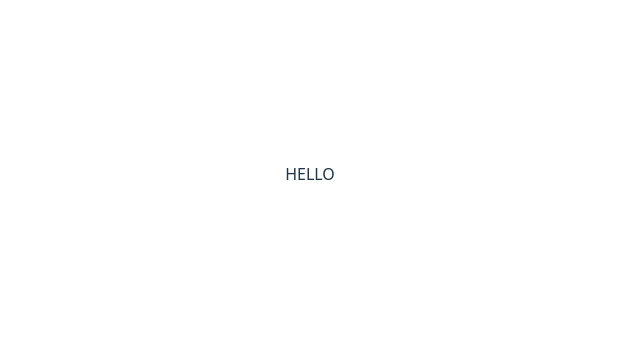
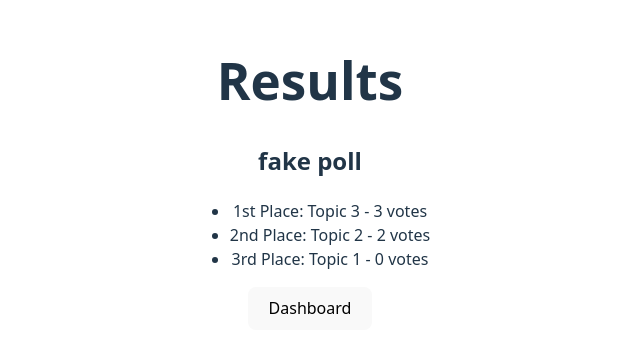
Before and after one commit to Velocirabbits-53/Velocirabbits, a React (Vite) app in the folder client/: page /results in a window 1280 px wide. Shown: the part 226-578 px from the top of the page, without its empty margins (330-970 px from the left). Built offline with nearby package versions, Linux system fonts and the light colour scheme; no server answers.

Commit message:
results page is working and rendering. Just need to connect to controller

```diff
--- a/client/src/pages/Results.jsx
+++ b/client/src/pages/Results.jsx
@@ -2,9 +2,116 @@ import React, { use, useEffect, useState } from 'react';
 import { useNavigate, useLocation } from 'react-router-dom';
 
 const Results = () => {
-return(
-    <div>HELLO</div>
-)
-}
+  const navigate = useNavigate();
+  const location = useLocation();
+  //   const [polls, setPolls] = useState([]);
+  // only passing in one poll
+  const [poll, setPoll] = useState();
+  const [pollName, setPollName] = useState('');
+  const [pollTopics, setPollTopics] = useState([]);
+  //   const [votes, setVotes] = useState([]);
+  const data = location.state || {};
+  const { username, code } = data;
 
-export default Results
+  const url = `http://localhost:3000/user/results${code}`;
+  useEffect(() => {
+    fetch(url)
+      .then((response) => {
+        if (!response.ok) {
+          throw new Error('the response contains an error');
+        }
+        return response.json();
+      })
+
+      .then((data) => {
+        // console.log('data 💙:', data.pollName);
+
+        setPoll(data);
+        setPollName(data.pollName);
+        // sorting our poll topics (high to low)
+        // arr is the poll topics fetched from the backend, using an arr so that we don't edit our original one but instead make a copy
+        const sortedTopics = [...data.pollTopics].sort(
+          (a, b) => b.votes - a.votes
+        );
+        // we are setting our poll topic state to the sorted topics ()
+        setPollTopics(sortedTopics);
+
+        // const pollTopicsLength = data.pollTopics;
+        // // console.log('The value of pollTopics is',pollTopicsLength)
+        // // sort instead of push via for loop so we can have an array whose largest number comes first.
+        // const tempArr = [];
+        // for (let i = 0; i < pollTopicsLength.length; i++) {
+        //   tempArr.push(0);
+        // }
+        // setVotes(tempArr);
+        // // console.log('The value of tempArr is',tempArr)
+      })
+      .catch((error) => {
+        console.error('error fetching data', error);
+        // TODO delete code below when the backend is connected (FAKE CODE)
+        const data = {
+          pollName: 'fake poll',
+          pollTopics: [
+            { pollTopic: 'Topic 1', votes: 0 },
+            { pollTopic: 'Topic 2', votes: 2 },
+            { pollTopic: 'Topic 3', votes: 3 },
+          ],
+        };
+        setPoll(data);
+        setPollName(data.pollName);
+        // must sort our poll topics (high to low)
+        const sortedTopics = [...data.pollTopics].sort(
+          (a, b) => b.votes - a.votes
+        );
+        //
+        setPollTopics(sortedTopics);
+      });
+  }, [url]);
+
+  // we must return a loding div until data comes back from our fetch req
+  if (poll === undefined) {
+    return <div>Loading</div>;
+  }
+
+  return (
+    <div>
+      <h1>Results</h1>
+      <div>
+        <div>
+          <h2>{pollName}</h2>
+          {/* ul will wrap our unordered list */}
+          <ul>
+            {/* as mapping happens, it'll loop through, and check the index for where the topic ranks  */}
+            {pollTopics.map((topic, topicIndex) => {
+              let rank;
+              if (topicIndex === 0) {
+                rank = '1st Place';
+              } else if (topicIndex === 1) {
+                rank = '2nd Place';
+              } else if (topicIndex === 2) {
+                rank = '3rd Place';
+              } else {
+                rank = `${topicIndex + 1}th Place`;
+              }
+              //   inside our list, each poll topic will be rendered as a list item
+              return (
+                <li key={topicIndex}>
+                  {rank}: {topic.pollTopic} - {topic.votes} votes
+                </li>
+              );
+            })}
+          </ul>
+        </div>
+      </div>
+      <button
+        onClick={() =>
+          navigate('/dashboard', { state: { username: `${username}` } })
+        }
+      >
+        Dashboard
+      </button>
+    </div>
+  );
+};
+
+export default Results;
```
Also changed, not shown: client/src/pages/Confirmation.jsx (+0 -8 lines), client/src/pages/PastPolls.jsx (line endings or trailing spaces).
